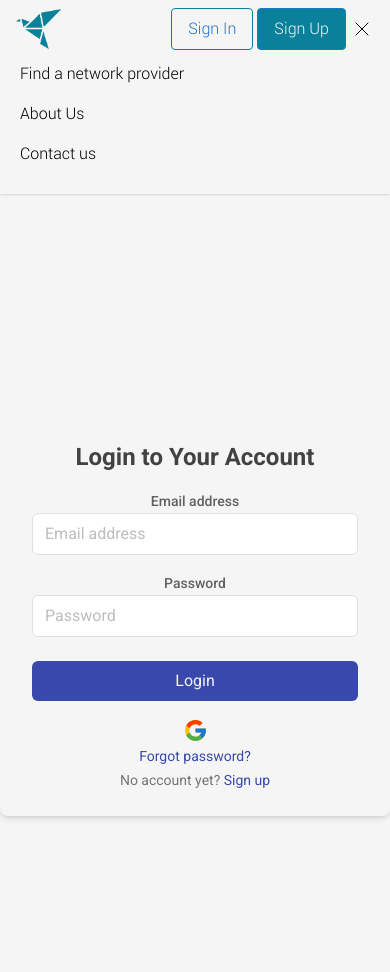
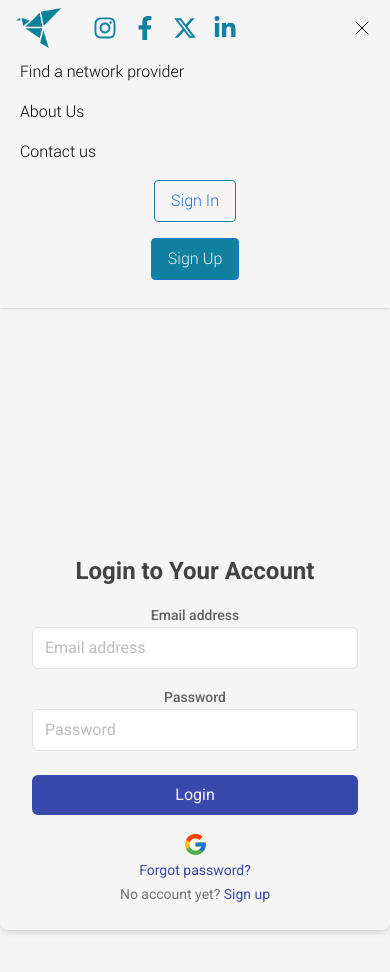
Before and after one commit to ChrissieDk/Settl-React-PWA, a React (Create React App) app: page /Settl-React-PWA/login in a window 390 px wide. Both pictures are taken after a click on the button 362 px from the left and 29 px from the top of the page. Shown: the top 972 px of the page. Built offline with nearby package versions, Linux system fonts and the light colour scheme; no server answers.

Commit message:
Navbar and navlist fixed. Social media icons added

```diff
--- a/src/HomePage.tsx
+++ b/src/HomePage.tsx
@@ -128,7 +128,7 @@ const HomePage = () => {
           <HeroSection dynamicText={dynamicText} />
         </div>
         {/* Interested button - always visible */}
-        <button className="fixed bottom-10 right-0 p-4 bg-orange-400 text-white font-bold lg:text-xl rounded-l-full rounded-r-none shadow-lg hover:bg-blue-700 active:scale-95 transition duration-300 ease-in-out z-50 uppercase">
+        <button className="fixed bottom-10 right-0 p-4 bg-orange-400 text-white font-bold lg:text-xl rounded-l-full rounded-r-none shadow-lg hover:bg-blue-500 active:scale-95 transition duration-300 ease-in-out z-50 uppercase">
           <h1 className="pl-6 pr-2 font-buttonFont">I'm interested</h1>
         </button>
       </section>
--- a/src/Navbar.tsx
+++ b/src/Navbar.tsx
@@ -3,6 +3,10 @@ import { useNavigate } from "react-router-dom";
 import { signOut } from "firebase/auth";
 import { auth } from "./firebase-config";
 import logo from "./img/Homepage/settl icon.png";
+import { FaInstagram } from "react-icons/fa6";
+import { FaFacebookF } from "react-icons/fa";
+import { FaXTwitter } from "react-icons/fa6";
+import { FaLinkedinIn } from "react-icons/fa";
 
 export function StickyNavbar() {
   const [openNav, setOpenNav] = useState(false);
@@ -73,6 +77,36 @@ export function StickyNavbar() {
           <h1 className="font-navbar">Contact us</h1>
         </a>
       </li>
+
+      {isUserSignedIn ? (
+        <li className="p-1">
+          <button
+            className="lg:hidden bg-transparent hover:bg-blue-500 text-blue-700 font-navbar hover:text-white py-2 px-4 border border-blue-500 hover:border-transparent rounded"
+            onClick={handleSignOut}
+          >
+            Sign Out
+          </button>
+        </li>
+      ) : (
+        <>
+          <li className="p-1">
+            <button
+              className="lg:hidden bg-transparent hover:bg-blue-500 text-blue-700 font-navbar hover:text-white py-2 px-4 border border-blue-500 hover:border-transparent rounded"
+              onClick={navigateToLogin}
+            >
+              Sign In
+            </button>
+          </li>
+          <li className="p-1">
+            <button
+              className="lg:hidden bg-blue-500 hover:bg-blue-700 text-white font-navbar py-2 px-4 border border-blue-700 rounded"
+              onClick={navigateToSignUp}
+            >
+              Sign Up
+            </button>
+          </li>
+        </>
+      )}
     </ul>
   );
 
@@ -80,15 +114,31 @@ export function StickyNavbar() {
     <div className="sticky top-0 z-10 bg-white shadow max-h-[768px]">
       <div className="max-w-full px-4 py-2 lg:px-8 lg:py-4">
         <div className="flex items-center justify-between">
-          <a href="/Settl-React-PWA">
-            <img className="h-10 w-auto" src={logo} alt="Settl Logo" />
-          </a>
+          <div className="flex">
+            <a href="/Settl-React-PWA">
+              <img className="h-10 w-auto" src={logo} alt="Settl Logo" />
+            </a>
+            <div className="flex ml-4 my-auto">
+              <a href="YOUR_FACEBOOK_URL" className="ml-4">
+                <FaInstagram className="text-blue-500 h-6 w-6" />
+              </a>
+              <a href="YOUR_TWITTER_URL" className="ml-4">
+                <FaFacebookF className="text-blue-500 h-6 w-6" />
+              </a>
+              <a href="YOUR_INSTAGRAM_URL" className="ml-4">
+                <FaXTwitter className="text-blue-500 h-6 w-6" />
+              </a>
+              <a href="YOUR_INSTAGRAM_URL" className="ml-4">
+                <FaLinkedinIn className="text-blue-500 h-6 w-6" />
+              </a>
+            </div>
+          </div>
           <div className="flex items-center gap-4">
             <div className="hidden lg:block">{navList}</div>
             <div className="flex items-center gap-x-1">
               {isUserSignedIn ? (
                 <button
-                  className="bg-transparent hover:bg-blue-500 text-blue-700 font-navbar hover:text-white py-2 px-4 border border-blue-500 hover:border-transparent rounded"
+                  className="hidden lg:block bg-transparent hover:bg-blue-500 text-blue-700 font-navbar hover:text-white py-2 px-4 border border-blue-500 hover:border-transparent rounded"
                   onClick={handleSignOut}
                 >
                   Sign Out
@@ -96,13 +146,13 @@ export function StickyNavbar() {
               ) : (
                 <>
                   <button
-                    className="bg-transparent hover:bg-blue-500 text-blue-700 font-navbar hover:text-white py-2 px-4 border border-blue-500 hover:border-transparent rounded"
+                    className="hidden lg:block bg-transparent hover:bg-blue-500 text-blue-700 font-navbar hover:text-white py-2 px-4 border border-blue-500 hover:border-transparent rounded"
                     onClick={navigateToLogin}
                   >
                     Sign In
                   </button>
                   <button
-                    className="bg-blue-500 hover:bg-blue-700 text-white font-navbar py-2 px-4 border border-blue-700 rounded"
+                    className="hidden lg:block bg-blue-500 hover:bg-blue-700 text-white font-navbar py-2 px-4 border border-blue-700 rounded"
                     onClick={navigateToSignUp}
                   >
                     Sign Up
--- a/src/components/HomePageComponents.tsx/HeroSection/HeroSection.tsx
+++ b/src/components/HomePageComponents.tsx/HeroSection/HeroSection.tsx
@@ -15,7 +15,7 @@ const HeroSection: React.FC<HeroSectionProps> = ({ dynamicText }) => {
             src={settlLogo}
             alt="Settl-logo"
           />
-          <h1 className="font-headerFont text-4xl lg:text-6xl text-left text-blue-700 lg:pb-2">
+          <h1 className="font-headerFont text-4xl lg:text-6xl text-left text-blue-500 lg:pb-2">
             Welcome to {""}
             <span className="text-orange-400 font-headerFont">Settl</span>:
             Where Health Meets {""}
--- a/tailwind.config.js
+++ b/tailwind.config.js
@@ -179,7 +179,7 @@ module.exports = withMT({
           900: "#1C3236",
         },
         blue: {
-          500: "#0B809B",
+          500: "#1181A1",
         },
       },
     },
```
